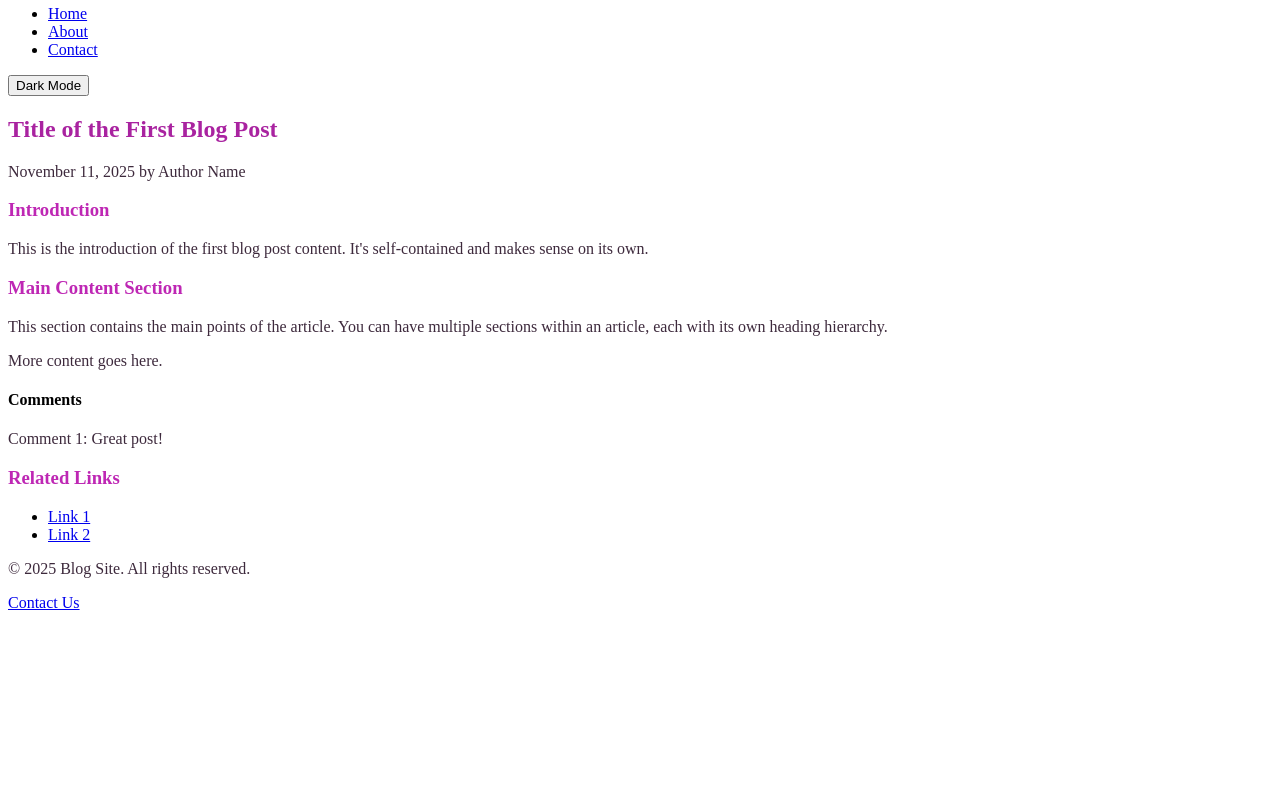
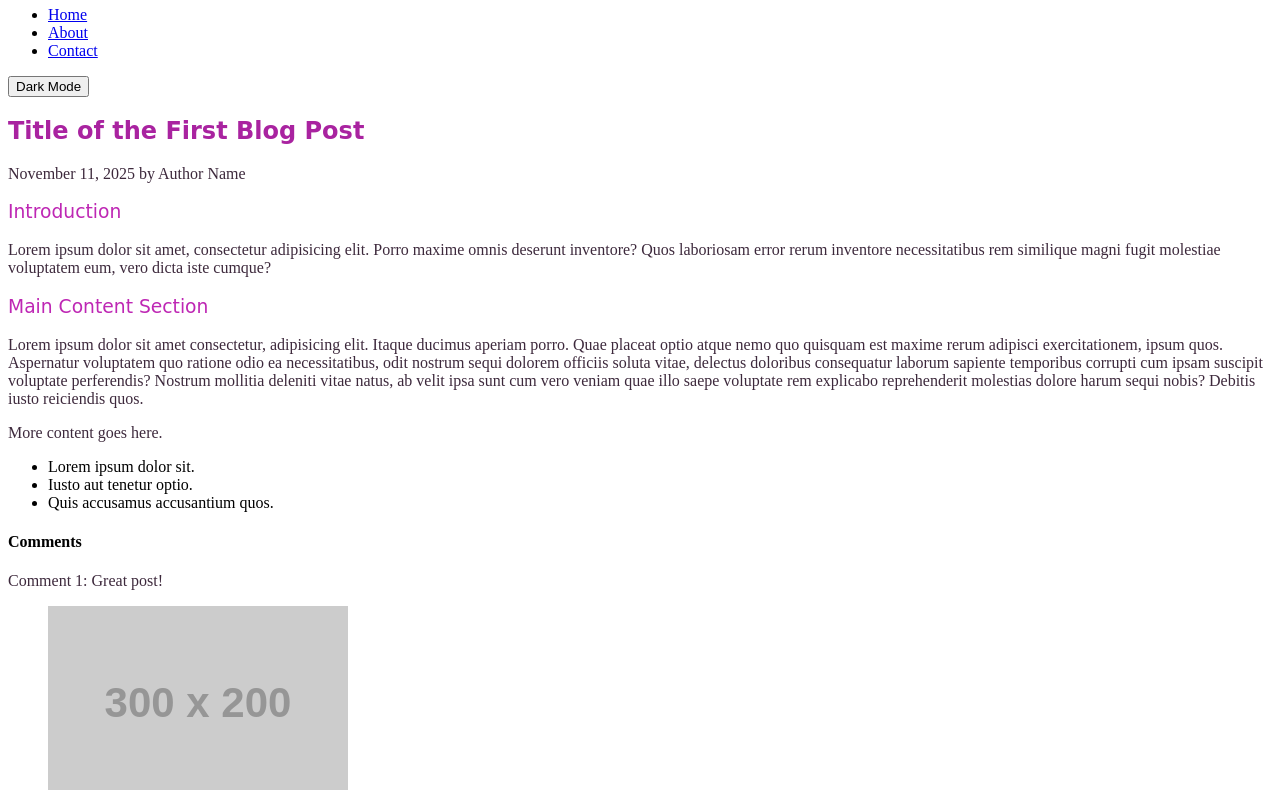
Before and after one commit to dkadish/kd401b-a3-demo, a plain HTML site: page index.html in a window 1280 px wide. Shown: the part 75-865 px from the top of the page. Before the commit the page ends 800 px from the top, so only its background shows below. Drawn offline with Linux system fonts and the light colour scheme; placeholder pictures from the web are drawn by us; a web font is replaced by a local one.

Commit message:
Added type to headings

```diff
--- a/index.html
+++ b/index.html
@@ -6,7 +6,15 @@
     <title>Portfolio: [Insert Name Here]</title>
     <script src="script.js" type="module"></script>
     <!-- Optional: Link to a CSS file if desired -->
+    <link rel="preconnect" href="https://fonts.googleapis.com" />
+    <link rel="preconnect" href="https://fonts.gstatic.com" crossorigin />
+    <link
+      href="https://fonts.googleapis.com/css2?family=Agrave+Pro:wght@100..700&display=swap"
+      rel="stylesheet"
+    />
+
     <link id="palette" rel="stylesheet" href="light.css" />
+    <link id="type" rel="stylesheet" href="type.css" />
   </head>
 
   <body>
@@ -32,23 +40,46 @@
         <section>
           <h3>Introduction</h3>
           <p>
-            This is the introduction of the first blog post content. It's
-            self-contained and makes sense on its own.
+            Lorem ipsum dolor sit amet, consectetur adipisicing elit. Porro
+            maxime omnis deserunt inventore? Quos laboriosam error rerum
+            inventore necessitatibus rem similique magni fugit molestiae
+            voluptatem eum, vero dicta iste cumque?
           </p>
         </section>
         <section>
           <h3>Main Content Section</h3>
           <p>
-            This section contains the main points of the article. You can have
-            multiple sections within an article, each with its own heading
-            hierarchy.
+            Lorem ipsum dolor sit amet consectetur, adipisicing elit. Itaque
+            ducimus aperiam porro. Quae placeat optio atque nemo quo quisquam
+            est maxime rerum adipisci exercitationem, ipsum quos. Aspernatur
+            voluptatem quo ratione odio ea necessitatibus, odit nostrum sequi
+            dolorem officiis soluta vitae, delectus doloribus consequatur
+            laborum sapiente temporibus corrupti cum ipsam suscipit voluptate
+            perferendis? Nostrum mollitia deleniti vitae natus, ab velit ipsa
+            sunt cum vero veniam quae illo saepe voluptate rem explicabo
+            reprehenderit molestias dolore harum sequi nobis? Debitis iusto
+            reiciendis quos.
           </p>
           <p>More content goes here.</p>
+          <ul>
+            <li>Lorem ipsum dolor sit.</li>
+            <li>Iusto aut tenetur optio.</li>
+            <li>Quis accusamus accusantium quos.</li>
+          </ul>
         </section>
         <!-- Optional: Comments section -->
         <section aria-label="Comments">
           <h4>Comments</h4>
           <p>Comment 1: Great post!</p>
+          <figure>
+            <img src="https://placehold.co/300x200" />
+            <figcaption>
+              Lorem ipsum dolor sit amet consectetur, adipisicing elit.
+              Voluptatibus dolore ab odit quos accusantium quam obcaecati harum
+              fuga reprehenderit sint, qui soluta sit vel praesentium magni
+              mollitia blanditiis impedit vero.
+            </figcaption>
+          </figure>
         </section>
       </article>
 
--- /dev/null
+++ b/type.css
@@ -0,0 +1,24 @@
+:root {
+  --header-font: "Agrave Pro", cursive;
+}
+
+h1 {
+  font-family: var(--header-font);
+  font-optical-sizing: auto;
+  font-weight: 700;
+  font-style: normal;
+}
+
+h2 {
+  font-family: var(--header-font);
+  font-optical-sizing: auto;
+  font-weight: 600;
+  font-style: normal;
+}
+
+h3 {
+  font-family: var(--header-font);
+  font-optical-sizing: auto;
+  font-weight: 500;
+  font-style: normal;
+}
```
